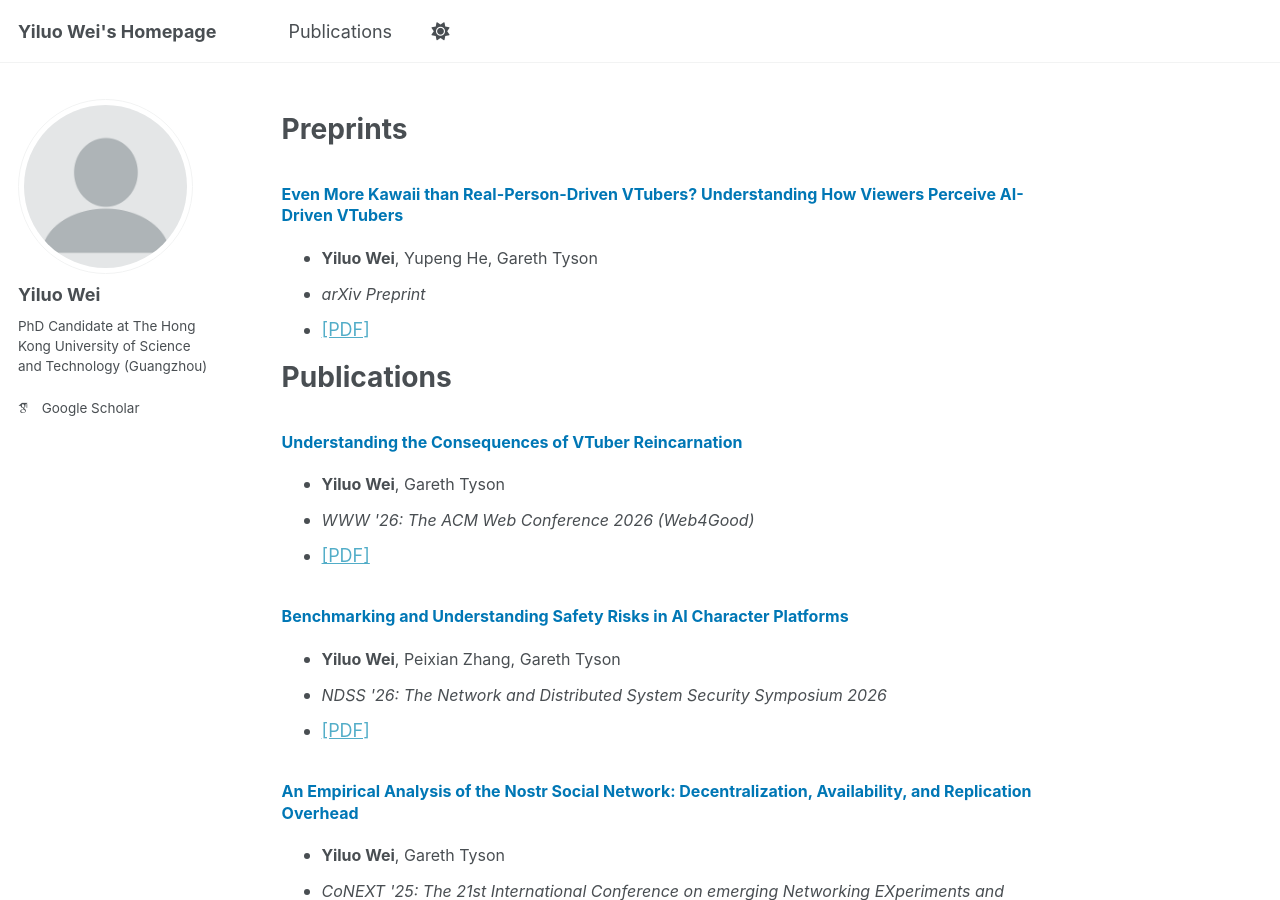
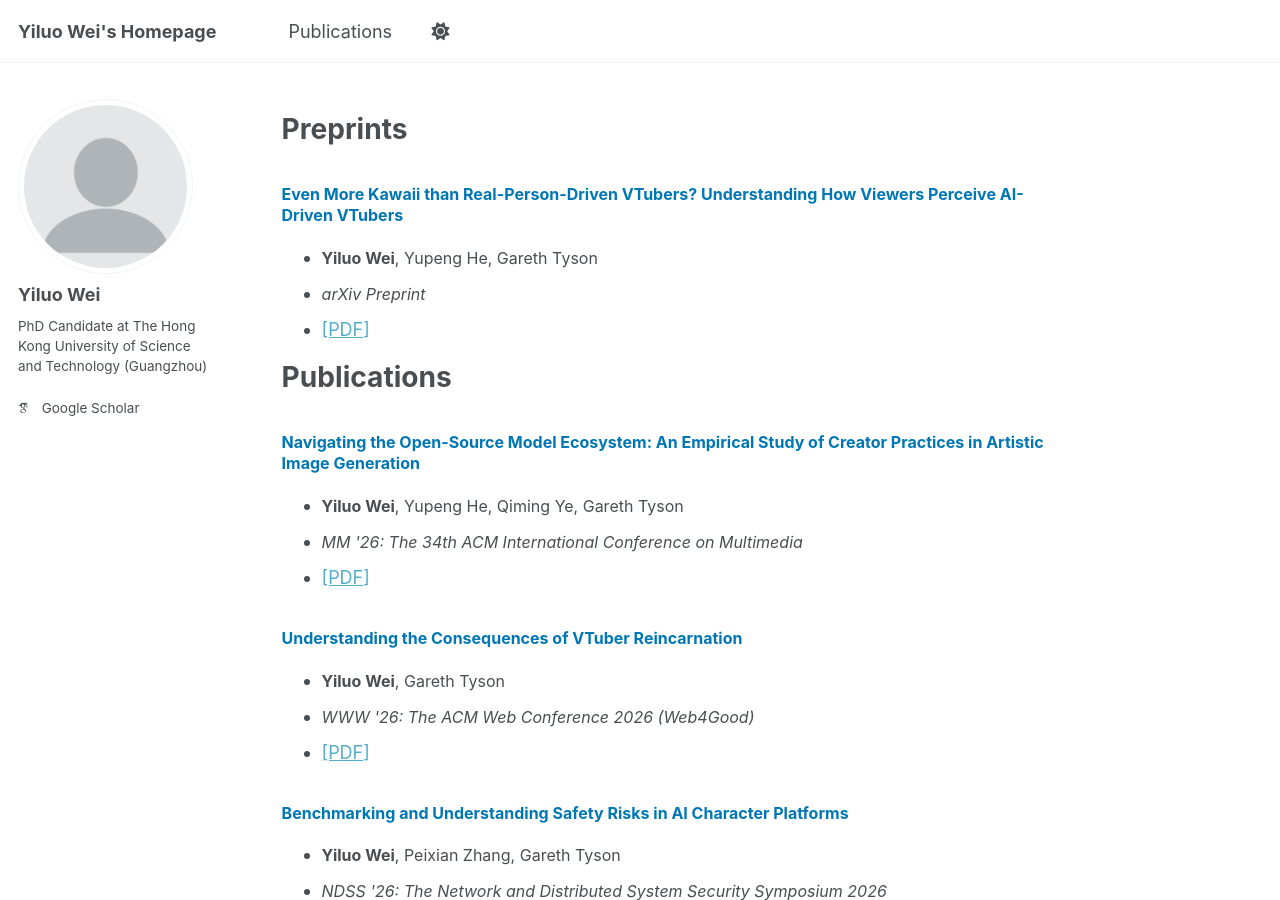
Before and after one commit to WYiluo/WYiluo.github.io, a Jekyll site: the page built from _pages/publications.md, in a window 1280 px wide and 900 px high. Built offline with Jekyll 4.4.1, drawn with Linux system fonts in a browser that asks for light colours; some web fonts are replaced; a script that is not in the unit is left out.

Commit message:
Add new publication

```diff
--- a/_pages/publications.md
+++ b/_pages/publications.md
@@ -14,6 +14,12 @@ Preprints
 
 Publications
 ===
+
+### <font size="3"><span style="color:rgb(0, 119, 181)">Navigating the Open-Source Model Ecosystem: An Empirical Study of Creator Practices in Artistic Image Generation</span></font>
+- <font size="3"><b>Yiluo Wei</b>, Yupeng He, Qiming Ye, Gareth Tyson</font>
+- <font size="3"><i>MM '26: The 34th ACM International Conference on Multimedia</i></font>
+- [[PDF]](https://arxiv.org/pdf/2607.10538)
+
 
 ### <font size="3"><span style="color:rgb(0, 119, 181)">Understanding the Consequences of VTuber Reincarnation</span></font>
 - <font size="3"><b>Yiluo Wei</b>, Gareth Tyson</font>
```
